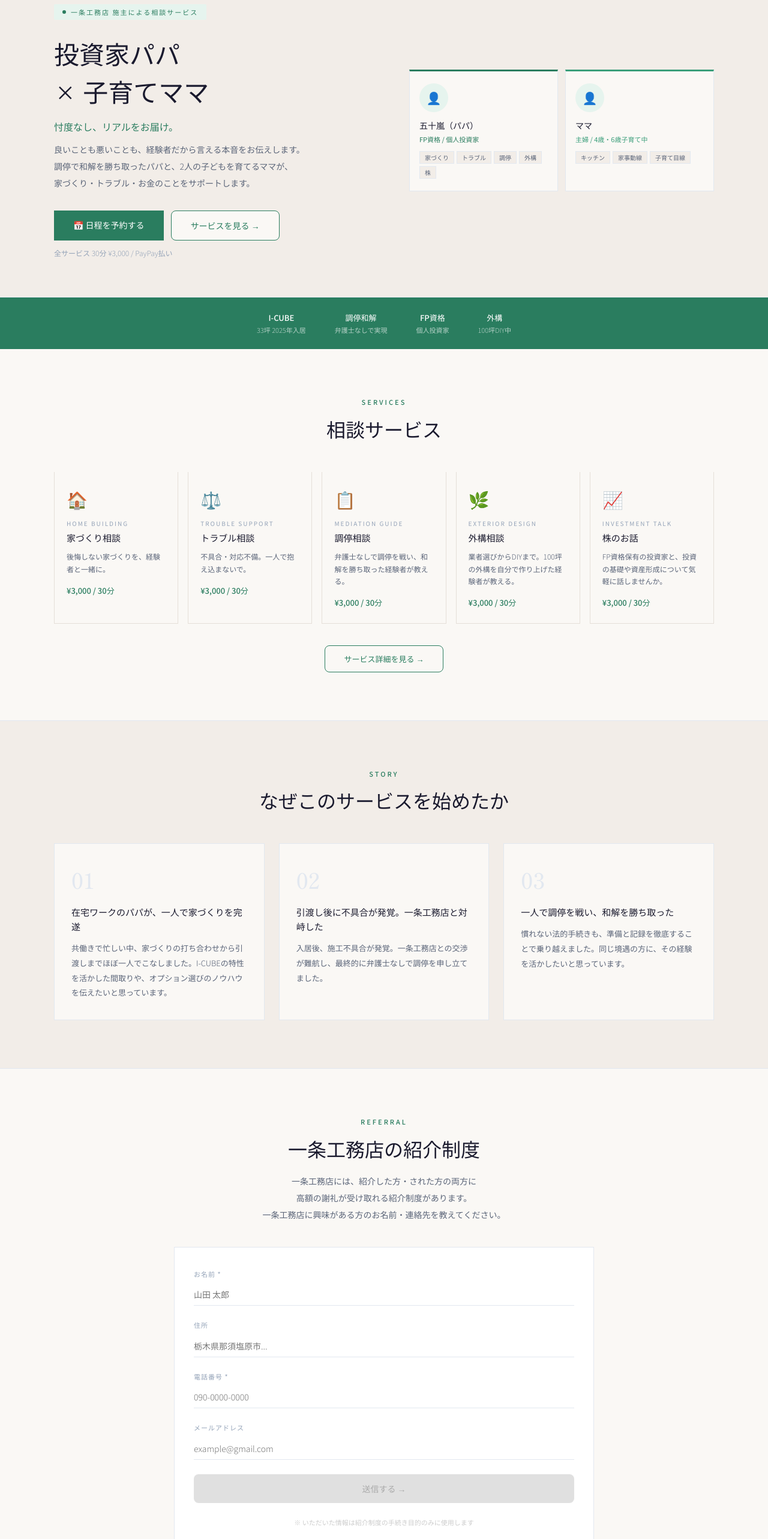
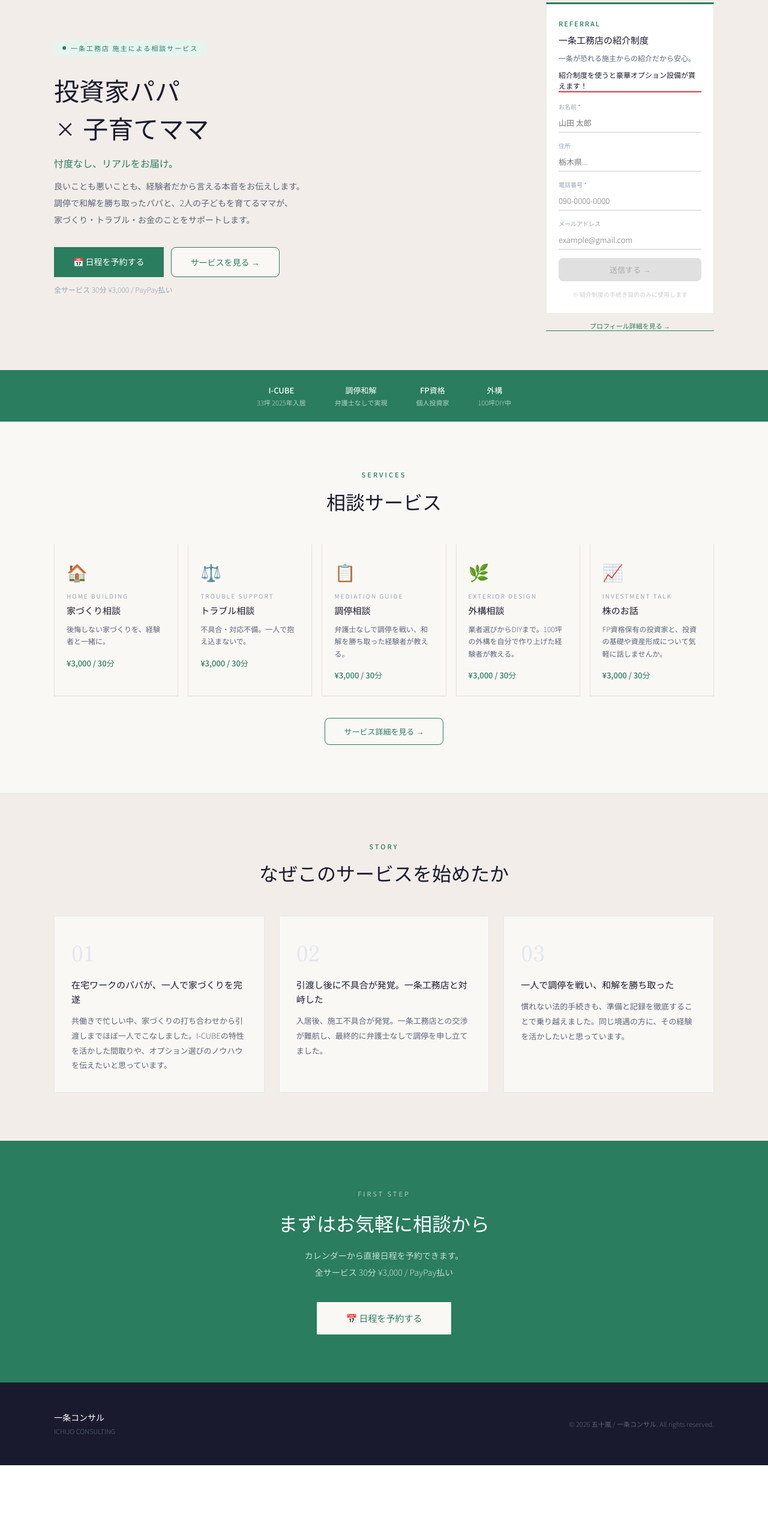
Before and after one commit to tradehant1-cloud/ichijo-consul, a React (Vite) app: page / in a window 1280 px wide. Shown: the part 120-2686 px from the top of the page at 60% size. After the commit the page ends 2563 px from the top, so only its background shows below. Built offline with nearby package versions, Linux system fonts and the light colour scheme.

Commit message:
remove duplicate referral section

```diff
--- a/src/App.jsx
+++ b/src/App.jsx
@@ -233,23 +233,53 @@ export default function App() {
                   <p style={{ fontSize: 12, color: "#94a3b8", marginTop: 12, fontWeight: 300 }}>全サービス 30分 ¥3,000 / PayPay払い</p>
                 </div>
 
-                {/* 右：プロフィールカード */}
-                <div className="hero-cards-wrap" style={{ display: "flex", gap: 12, flexShrink: 0 }}>
-                  {[
-                    { name: "五十嵐（パパ）", role: "FP資格 / 個人投資家", tags: ["家づくり", "トラブル", "調停", "外構", "株"], color: "#2a7d5f" },
-                    { name: "ママ", role: "主婦 / 4歳・6歳子育て中", tags: ["キッチン", "家事動線", "子育て目線"], color: "#3a9e7a" },
-                  ].map((p) => (
-                    <div key={p.name} className="profile-card" style={{ flex: 1, background: "#faf8f5", border: "1px solid #e2e8f0", padding: "20px 16px", borderTop: `3px solid ${p.color}` }}>
-                      <div style={{ width: 48, height: 48, background: "#e6f4ee", borderRadius: "50%", marginBottom: 12, display: "flex", alignItems: "center", justifyContent: "center", fontSize: 20 }}>👤</div>
-                      <div style={{ fontSize: 14, fontWeight: 500, marginBottom: 4, color: "#1a1a2e" }}>{p.name}</div>
-                      <div style={{ fontSize: 11, color: p.color, fontWeight: 400, marginBottom: 12, lineHeight: 1.5 }}>{p.role}</div>
-                      <div style={{ display: "flex", flexWrap: "wrap", gap: 4 }}>
-                        {p.tags.map(t => (
-                          <span key={t} style={{ fontSize: 10, background: "#f2ede8", border: "1px solid #e2e8f0", color: "#5a6478", padding: "2px 8px" }}>{t}</span>
+                {/* 右：紹介制度ミニフォーム */}
+                <div className="hero-cards-wrap" style={{ flexShrink: 0, width: 280 }}>
+                  <div style={{ background: "#fff", border: "1px solid #e2e8f0", padding: "24px 20px", borderTop: "3px solid #2a7d5f" }}>
+                    <p style={{ fontSize: 11, color: "#2a7d5f", letterSpacing: 2, fontWeight: 500, marginBottom: 8 }}>REFERRAL</p>
+                    <h3 style={{ fontSize: 15, fontWeight: 500, marginBottom: 8, color: "#1a1a2e" }}>一条工務店の紹介制度</h3>
+                    <p style={{ fontSize: 12, color: "#5a6478", fontWeight: 300, lineHeight: 1.8, marginBottom: 8 }}>一条が恐れる施主からの紹介だから安心。</p>
+                    <p style={{ fontSize: 12, fontWeight: 500, marginBottom: 16, display: "inline-block", borderBottom: "2px solid #e63946", color: "#1a1a2e" }}>紹介制度を使うと豪華オプション設備が貰えます！</p>
+                    {referralSubmitted ? (
+                      <div style={{ textAlign: "center", padding: "16px 0" }}>
+                        <div style={{ fontSize: 32, color: "#2a7d5f", marginBottom: 8 }}>✓</div>
+                        <p style={{ fontSize: 13, color: "#5a6478", fontWeight: 300 }}>送信完了しました！</p>
+                        <button onClick={() => setReferralSubmitted(false)}
+                          style={{ marginTop: 12, background: "none", border: "1px solid #e2e8f0", padding: "6px 16px", fontSize: 12, cursor: "pointer", fontFamily: "inherit", color: "#5a6478" }}>
+                          別の方を紹介する
+                        </button>
+                      </div>
+                    ) : (
+                      <div style={{ display: "flex", flexDirection: "column", gap: 14 }}>
+                        {[
+                          ["name", "お名前 *", "text", "山田 太郎"],
+                          ["address", "住所", "text", "栃木県..."],
+                          ["phone", "電話番号 *", "tel", "090-0000-0000"],
+                          ["email", "メールアドレス", "email", "example@gmail.com"],
+                        ].map(([key, label, type, ph]) => (
+                          <div key={key}>
+                            <label style={{ fontSize: 10, color: "#94a3b8", display: "block", marginBottom: 4 }}>{label}</label>
+                            <input
+                              value={referralForm[key]}
+                              onChange={e => setReferralForm({ ...referralForm, [key]: e.target.value })}
+                              type={type} placeholder={ph}
+                              style={{ width: "100%", border: "none", borderBottom: "1px solid #ccc", padding: "6px 0", fontFamily: "inherit", fontSize: 13, outline: "none", background: "transparent", color: "#1a1a2e", fontWeight: 300 }}
+                            />
+                          </div>
                         ))}
+                        <button
+                          onClick={handleReferralSubmit}
+                          disabled={!referralForm.name || !referralForm.phone || referralSending}
+                          style={{ background: (!referralForm.name || !referralForm.phone) ? "#e0e0e0" : "#2a7d5f", color: (!referralForm.name || !referralForm.phone) ? "#aaa" : "#fff", border: "none", padding: "10px", fontSize: 13, cursor: "pointer", fontFamily: "inherit", fontWeight: 500 }}>
+                          {referralSending ? "送信中..." : "送信する →"}
+                        </button>
+                        <p style={{ fontSize: 10, color: "#ccc", textAlign: "center" }}>※ 紹介制度の手続き目的のみに使用します</p>
                       </div>
-                    </div>
-                  ))}
+                    )}
+                  </div>
+                  <span onClick={() => go("profile")} style={{ fontSize: 11, color: "#2a7d5f", borderBottom: "1px solid #2a7d5f", cursor: "pointer", fontWeight: 300, display: "block", textAlign: "center", marginTop: 12 }}>
+                    プロフィール詳細を見る →
+                  </span>
                 </div>
               </div>
             </section>
@@ -318,63 +348,6 @@ export default function App() {
             </section>
 
             {/* 紹介制度セクション */}
-            <section style={{ padding: "5rem 1.5rem", background: "#faf8f5", borderTop: "1px solid #e2e8f0" }}>
-              <div style={{ maxWidth: 700, margin: "0 auto" }}>
-                <div style={{ textAlign: "center", marginBottom: 40 }}>
-                  <p style={{ fontSize: 11, color: "#2a7d5f", letterSpacing: 3, fontWeight: 500, marginBottom: 12 }}>REFERRAL</p>
-                  <h2 style={{ fontFamily: "'Shippori Mincho', serif", fontSize: 32, fontWeight: 500, color: "#1a1a2e", marginBottom: 16 }}>一条工務店の紹介制度</h2>
-                  <p style={{ fontSize: 14, color: "#5a6478", fontWeight: 300, lineHeight: 2 }}>
-                    一条工務店には、紹介した方・された方の両方に<br />
-                    高額の謝礼が受け取れる紹介制度があります。<br />
-                    一条工務店に興味がある方のお名前・連絡先を教えてください。
-                  </p>
-                </div>
-
-                {referralSubmitted ? (
-                  <div style={{ textAlign: "center", padding: "48px 0" }}>
-                    <div style={{ fontFamily: "'Shippori Mincho', serif", fontSize: 56, marginBottom: 20, color: "#2a7d5f" }}>✓</div>
-                    <h3 style={{ fontSize: 18, fontWeight: 500, marginBottom: 12 }}>送信完了しました</h3>
-                    <p style={{ fontSize: 14, color: "#5a6478", fontWeight: 300, lineHeight: 2 }}>
-                      情報をお受け取りしました。<br />ありがとうございます！
-                    </p>
-                    <button onClick={() => setReferralSubmitted(false)}
-                      style={{ marginTop: 24, background: "none", border: "1px solid #e2e8f0", padding: "10px 24px", fontSize: 13, cursor: "pointer", fontFamily: "inherit", color: "#5a6478" }}>
-                      別の方を紹介する
-                    </button>
-                  </div>
-                ) : (
-                  <div style={{ background: "#fff", border: "1px solid #e2e8f0", padding: "36px 32px" }}>
-                    <div style={{ display: "flex", flexDirection: "column", gap: 24 }}>
-                      {[
-                        ["name", "お名前 *", "text", "山田 太郎"],
-                        ["address", "住所", "text", "栃木県那須塩原市..."],
-                        ["phone", "電話番号 *", "tel", "090-0000-0000"],
-                        ["email", "メールアドレス", "email", "example@gmail.com"],
-                      ].map(([key, label, type, ph]) => (
-                        <div key={key}>
-                          <label style={{ fontSize: 11, color: "#94a3b8", display: "block", marginBottom: 8, letterSpacing: 1 }}>{label}</label>
-                          <input
-                            value={referralForm[key]}
-                            onChange={e => setReferralForm({ ...referralForm, [key]: e.target.value })}
-                            type={type} placeholder={ph}
-                            style={{ width: "100%", border: "none", borderBottom: "1px solid #e2e8f0", padding: "8px 0", fontFamily: "inherit", fontSize: 14, outline: "none", background: "none", fontWeight: 300 }}
-                          />
-                        </div>
-                      ))}
-                      <button
-                        onClick={handleReferralSubmit}
-                        disabled={!referralForm.name || !referralForm.phone || referralSending}
-                        className="btn-primary"
-                        style={{ background: (!referralForm.name || !referralForm.phone) ? "#e0e0e0" : "#2a7d5f", color: (!referralForm.name || !referralForm.phone) ? "#aaa" : "#fff", border: "none", padding: "14px", fontSize: 14, cursor: "pointer", fontFamily: "inherit", fontWeight: 500 }}>
-                        {referralSending ? "送信中..." : "送信する →"}
-                      </button>
-                      <p style={{ fontSize: 11, color: "#ccc", textAlign: "center", fontWeight: 300 }}>※ いただいた情報は紹介制度の手続き目的のみに使用します</p>
-                    </div>
-                  </div>
-                )}
-              </div>
-            </section>
-
             {/* CTA バナー */}
             <section style={{ padding: "5rem 1.5rem", background: "#2a7d5f" }}>
               <div style={{ maxWidth: 700, margin: "0 auto", textAlign: "center" }}>
@@ -488,6 +461,58 @@ export default function App() {
                 </div>
               </div>
             </div>
+
+            {/* 紹介制度 */}
+            <div style={{ marginTop: 48, background: "#fff", border: "1px solid #e2e8f0", padding: "36px 32px", borderTop: "3px solid #2a7d5f" }}>
+              <p style={{ fontSize: 11, color: "#2a7d5f", letterSpacing: 3, fontWeight: 500, marginBottom: 12 }}>REFERRAL</p>
+              <h2 style={{ fontFamily: "'Shippori Mincho', serif", fontSize: 24, fontWeight: 500, marginBottom: 12, color: "#1a1a2e" }}>一条工務店の紹介制度</h2>
+              <p style={{ fontSize: 14, color: "#5a6478", fontWeight: 300, lineHeight: 2, marginBottom: 28 }}>
+                一条工務店と調停で和解を勝ち取った施主からの紹介。<br />
+                忖度なしでリアルを話す私たちからの紹介だから、安心して一条の家づくりを始められます。<br />
+                <br />
+                興味がある知人・友人がいれば、お名前・連絡先を教えてください。<br /><span style="display:inline-block; borderBottom:2px solid #e63946; fontWeight:500; marginTop:8px">紹介制度を使うと豪華オプション設備が貰えます！</span>
+              </p>
+              {referralSubmitted ? (
+                <div style={{ textAlign: "center", padding: "32px 0" }}>
+                  <div style={{ fontSize: 48, color: "#2a7d5f", marginBottom: 12 }}>✓</div>
+                  <h3 style={{ fontSize: 18, fontWeight: 500, marginBottom: 8 }}>送信完了しました</h3>
+                  <p style={{ fontSize: 14, color: "#5a6478", fontWeight: 300 }}>情報をお受け取りしました。ありがとうございます！</p>
+                  <button onClick={() => setReferralSubmitted(false)}
+                    style={{ marginTop: 16, background: "none", border: "1px solid #e2e8f0", padding: "8px 20px", fontSize: 13, cursor: "pointer", fontFamily: "inherit", color: "#5a6478" }}>
+                    別の方を紹介する
+                  </button>
+                </div>
+              ) : (
+                <div className="form-row-2" style={{ display: "grid", gridTemplateColumns: "1fr 1fr", gap: 20 }}>
+                  {[
+                    ["name", "お名前 *", "text", "山田 太郎"],
+                    ["phone", "電話番号 *", "tel", "090-0000-0000"],
+                    ["address", "住所", "text", "栃木県那須塩原市..."],
+                    ["email", "メールアドレス", "email", "example@gmail.com"],
+                  ].map(([key, label, type, ph]) => (
+                    <div key={key}>
+                      <label style={{ fontSize: 11, color: "#94a3b8", display: "block", marginBottom: 8, letterSpacing: 1 }}>{label}</label>
+                      <input
+                        value={referralForm[key]}
+                        onChange={e => setReferralForm({ ...referralForm, [key]: e.target.value })}
+                        type={type} placeholder={ph}
+                        style={{ width: "100%", border: "none", borderBottom: "1px solid #ccc", padding: "8px 0", fontFamily: "inherit", fontSize: 14, outline: "none", background: "transparent", color: "#1a1a2e", fontWeight: 300 }}
+                      />
+                    </div>
+                  ))}
+                  <div style={{ gridColumn: "1 / -1" }}>
+                    <button
+                      onClick={handleReferralSubmit}
+                      disabled={!referralForm.name || !referralForm.phone || referralSending}
+                      className="btn-primary"
+                      style={{ background: (!referralForm.name || !referralForm.phone) ? "#e0e0e0" : "#2a7d5f", color: (!referralForm.name || !referralForm.phone) ? "#aaa" : "#fff", border: "none", padding: "14px 40px", fontSize: 14, cursor: "pointer", fontFamily: "inherit", fontWeight: 500 }}>
+                      {referralSending ? "送信中..." : "送信する →"}
+                    </button>
+                    <p style={{ fontSize: 11, color: "#ccc", marginTop: 8, fontWeight: 300 }}>※ いただいた情報は紹介制度の手続き目的のみに使用します</p>
+                  </div>
+                </div>
+              )}
+            </div>
           </div>
         )}
 
```
